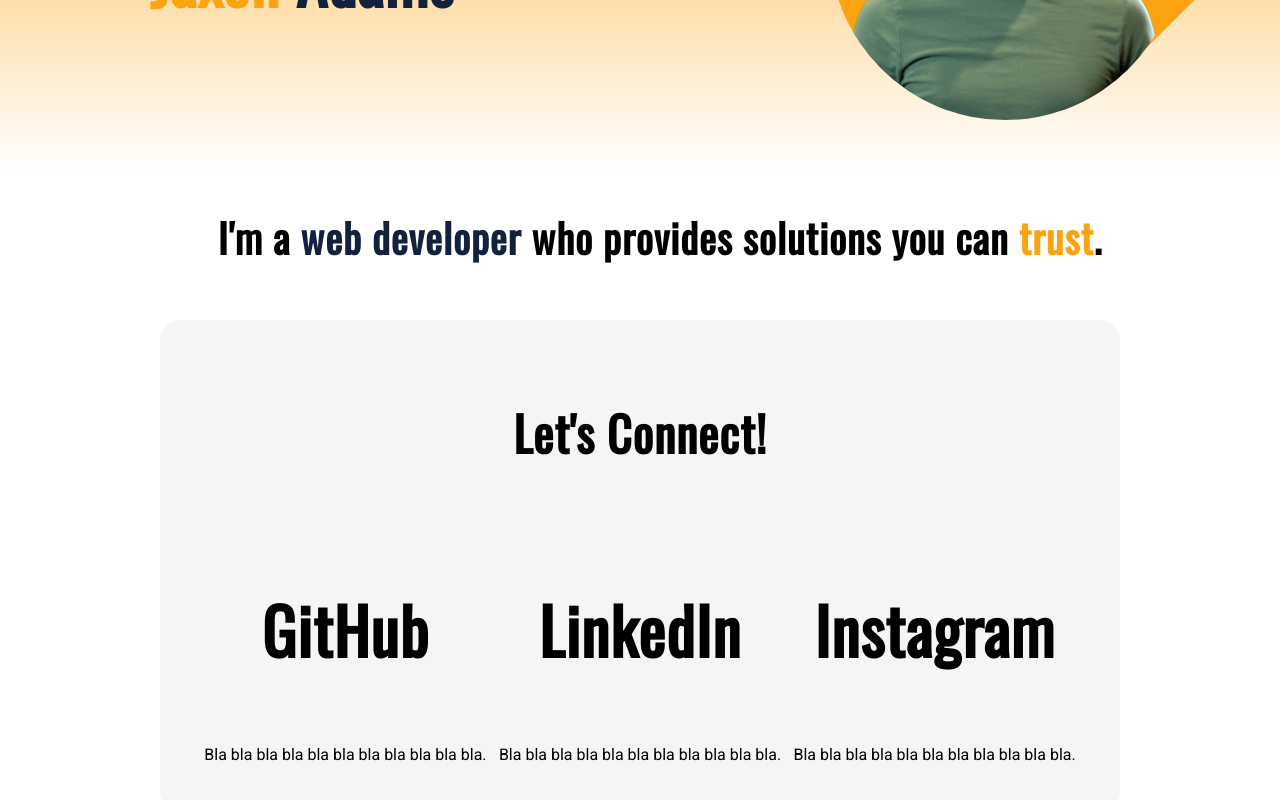
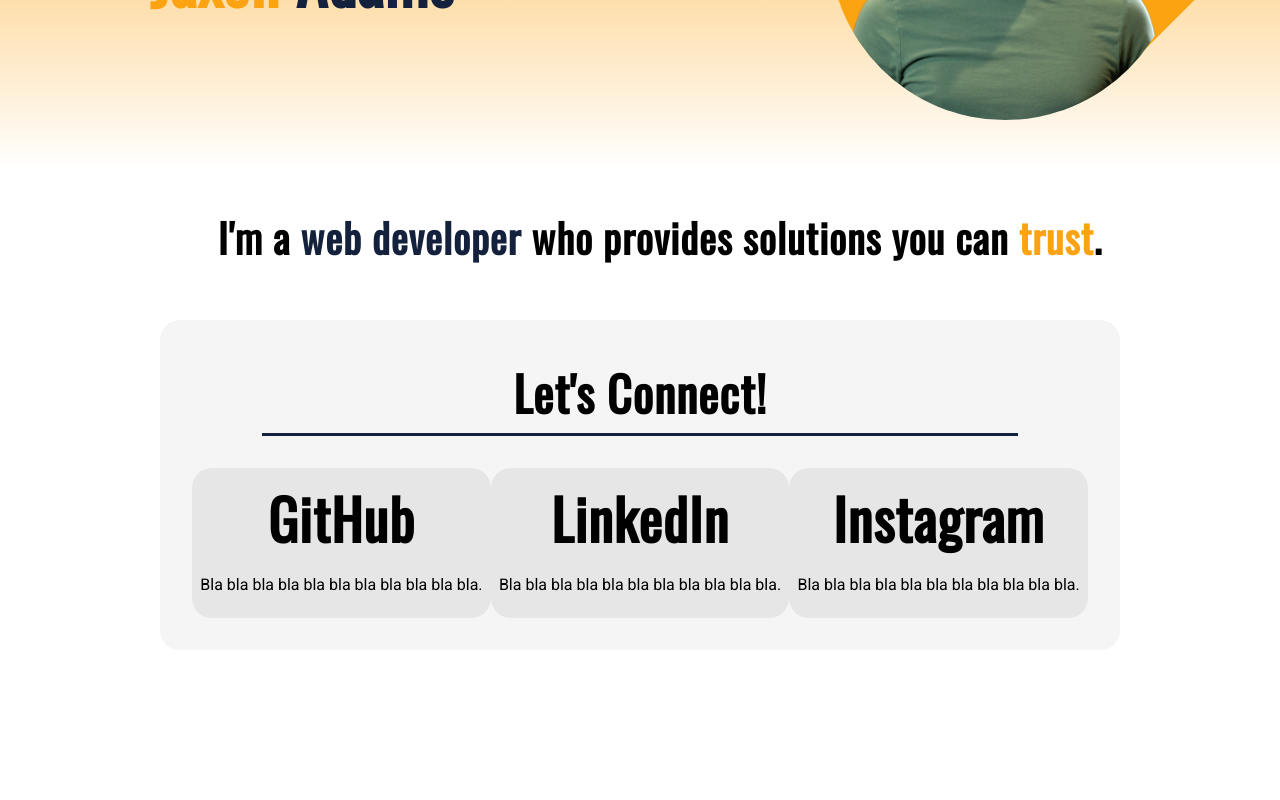
Before and after one commit to JaxonAdams/fluffy-octo-fishstick, a React (Create React App) app in the folder client/: page / in a window 1280 px wide. Shown: the part 398-1198 px from the top of the page. After the commit the page ends 1096 px from the top, so only its background shows below. Built offline with nearby package versions, Linux system fonts and the light colour scheme; the HTML template or start-up script is replaced by a standard one.

Commit message:
cont. styling on card component

```diff
--- a/client/src/components/card-container/CardContainer.css
+++ b/client/src/components/card-container/CardContainer.css
@@ -9,6 +9,9 @@
 
 .card-container-title {
     font-size: 3rem;
+    margin: 0 auto 2rem auto;
+    width: 80%;
+    border-bottom: 3px solid var(--secondary-bg-color);
 }
 
 .card-container-flex {
--- /dev/null
+++ b/client/src/components/card/Card.css
@@ -0,0 +1,11 @@
+.card {
+    padding: 0.5rem;
+    border-radius: 20px;
+    background-color: #e6e6e6;
+}
+
+.card-title {
+    margin: 0;
+    padding: 0;
+    font-size: 3.5rem;
+}
--- a/client/src/components/card/Card.js
+++ b/client/src/components/card/Card.js
@@ -1,4 +1,6 @@
 import React from 'react';
+
+import './Card.css';
 
 const Card = ({ content }) => {
     const { title, p } = content;
```
